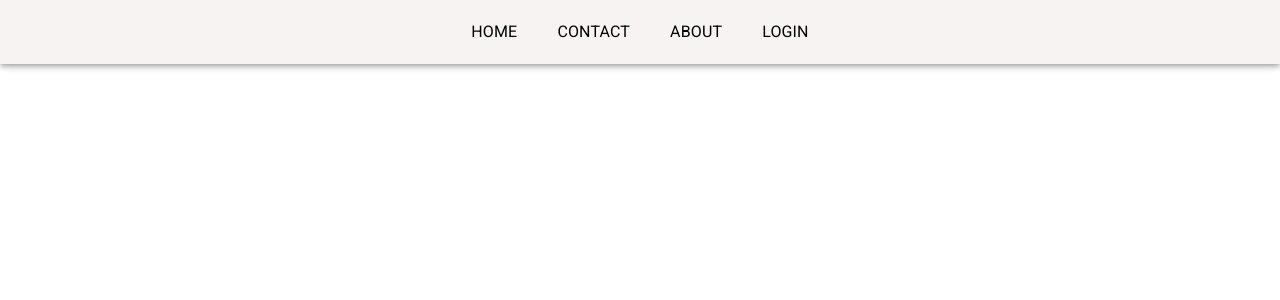
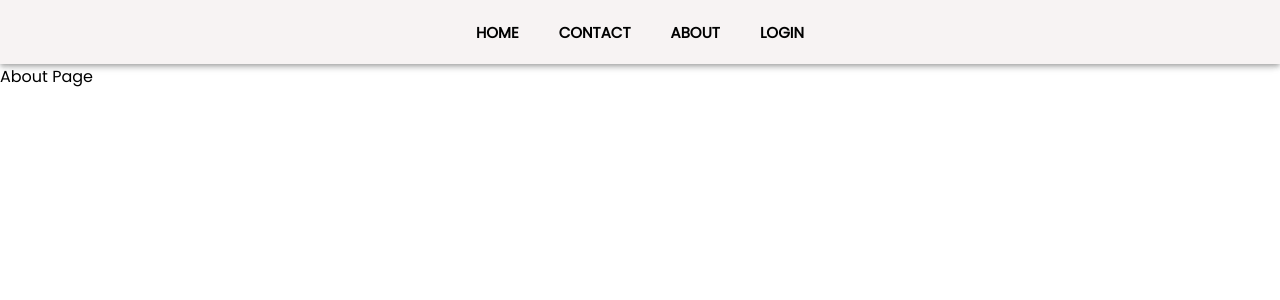
Before and after one commit to rakesh468/Blog-Forntend, a React (Create React App) app: page /about in a window 1280 px wide. Shown: the top 300 px of the page. Built offline with nearby package versions, Linux system fonts and the light colour scheme.

Commit message:
first commit

```diff
--- a/src/App.js
+++ b/src/App.js
@@ -11,6 +11,8 @@ import CreateView from './Post/CreateView';
 import EditViews from './Post/EditViews';
 import Login from "./user/login";
 import Signup from "./user/signup"
+import { Contact } from './components/Home/Contact';
+import { About } from './components/Home/About';
 
 
 function App() {
@@ -37,6 +39,10 @@ function App() {
       <Route exact path="/create">
         <CreateView/>
         </Route>
+        <Route exact path="/contact">
+          <Contact/>
+          </Route>
+          <Route exact path="/about"><About/></Route>
       </Switch>
       </Box>
 
--- a/src/components/Header.css
+++ b/src/components/Header.css
@@ -11,5 +11,9 @@
 }
 .link{
     text-decoration: none;
-     color: inherit;
+    font-size: 15px;
+    color: black;
 }
+Link{
+    color: red;
+}
--- a/src/components/Header.js
+++ b/src/components/Header.js
@@ -2,19 +2,25 @@ import React from "react";
 import "./Header.css";
 import AppBar from "@mui/material/AppBar";
 import Toolbar from "@mui/material/Toolbar";
-import Typography from "@mui/material/Typography";
-import {Link} from "react-router-dom";
-
+import { Link } from "react-router-dom";
 
 function Header() {
-
   return (
     <AppBar className="header">
       <Toolbar className="container">
-       <Link to ="/" className="link"> <Typography>HOME</Typography></Link>
-        <Typography>CONTACT</Typography>
-        <Typography>ABOUT</Typography>
-        <Link to="/login"style={{textDecoration:"none",color:"inherit"}}><Typography>LOGIN</Typography></Link>
+        <Link to="/" className="link">
+          {" "}
+          HOME
+        </Link>
+        <Link to="/contact" className="link">
+          CONTACT
+        </Link>
+        <Link to="/about" className="link">
+          ABOUT
+        </Link>
+        <Link to="/login" className="link">
+          LOGIN
+        </Link>
       </Toolbar>
     </AppBar>
   );
--- /dev/null
+++ b/src/components/Home/About.js
@@ -0,0 +1,7 @@
+import React from 'react'
+
+export function About() {
+  return (
+    <div>About Page</div>
+  )
+}
--- /dev/null
+++ b/src/components/Home/Contact.js
@@ -0,0 +1,7 @@
+import React from 'react'
+
+export function Contact() {
+  return (
+    <div>Contact Page</div>
+  )
+}
```
